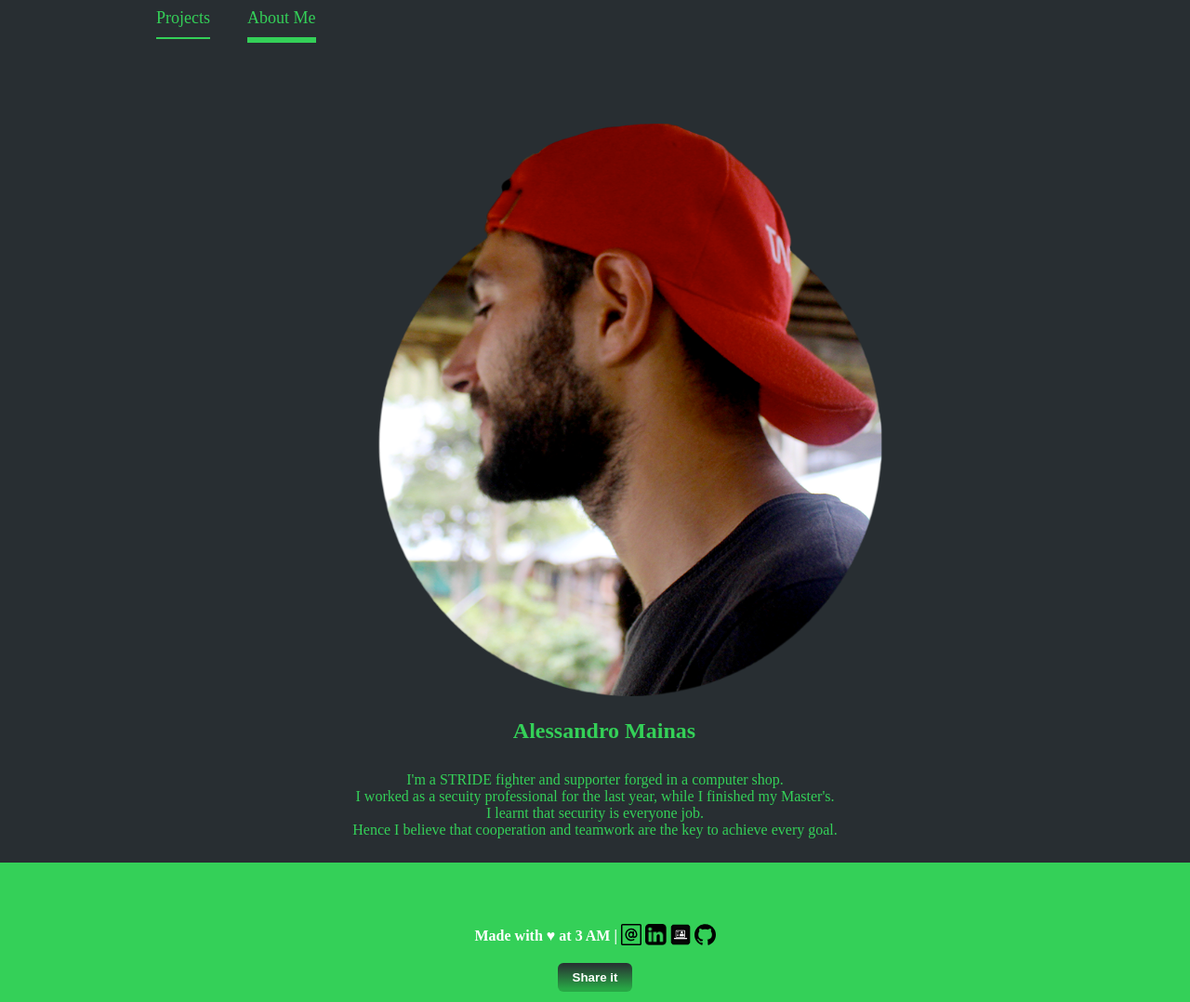
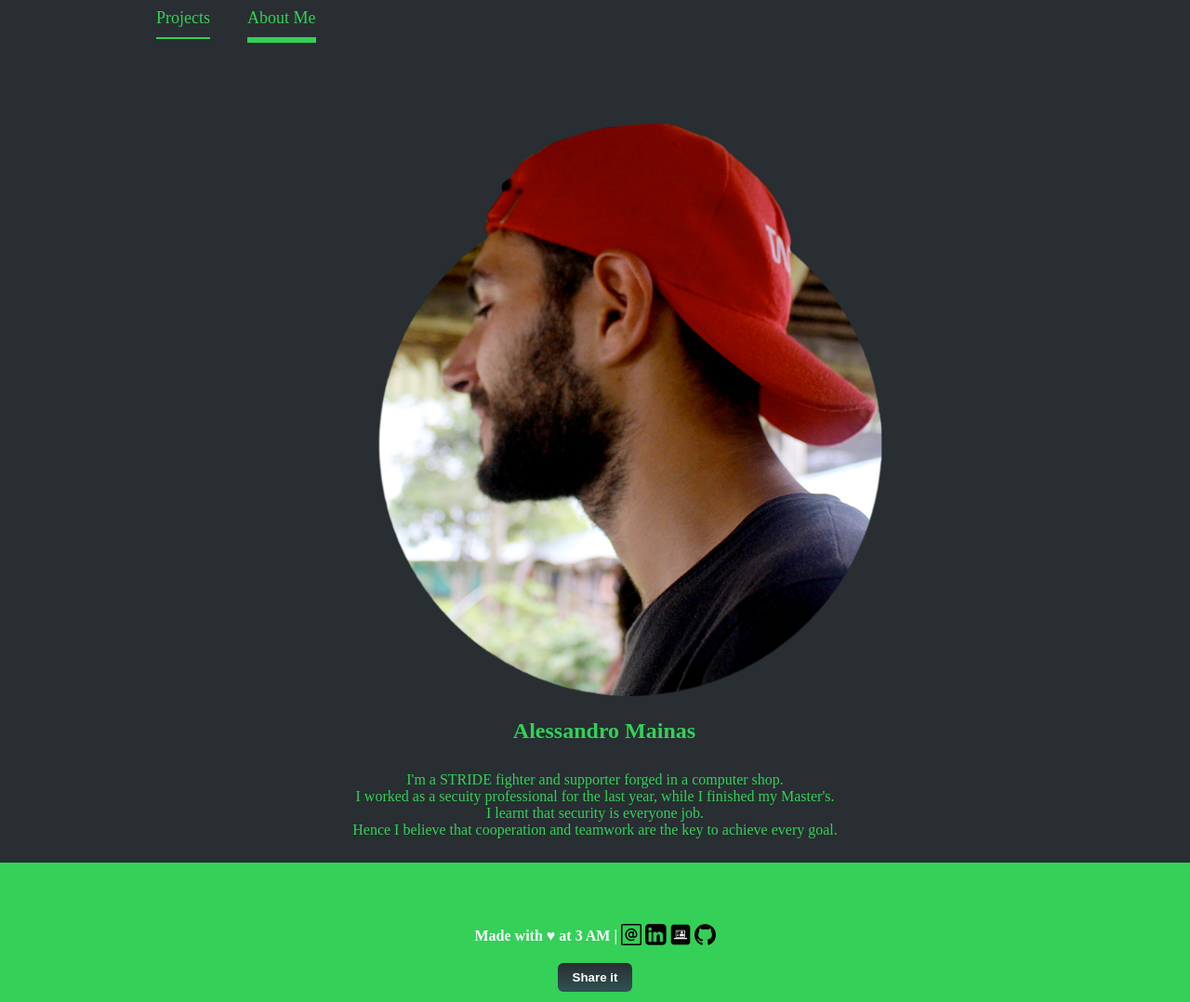
Before and after one commit to Bortoman/bortoman.github.io, a plain HTML site: page Security.html in a window 1280 px wide. Shown: the whole page at 93% size. Drawn offline with Linux system fonts and the light colour scheme; a web font is replaced by a local one.

Commit message:
Fixes button color

```diff
--- a/css/StyleSec.css
+++ b/css/StyleSec.css
@@ -244,10 +244,11 @@ footer{
   width: 100%;
 }
 footer button {
+  cursor: pointer;
   display: inline-block;
   text-align: center;
   color: white;
-  background: linear-gradient(-180deg, #282E32, #28a745 90%);
+  background: linear-gradient(-180deg, #282E32, #2F4F4F 90%);
   font-weight: bold;
   margin-top: 16px;
   border-radius: 6px;
```
